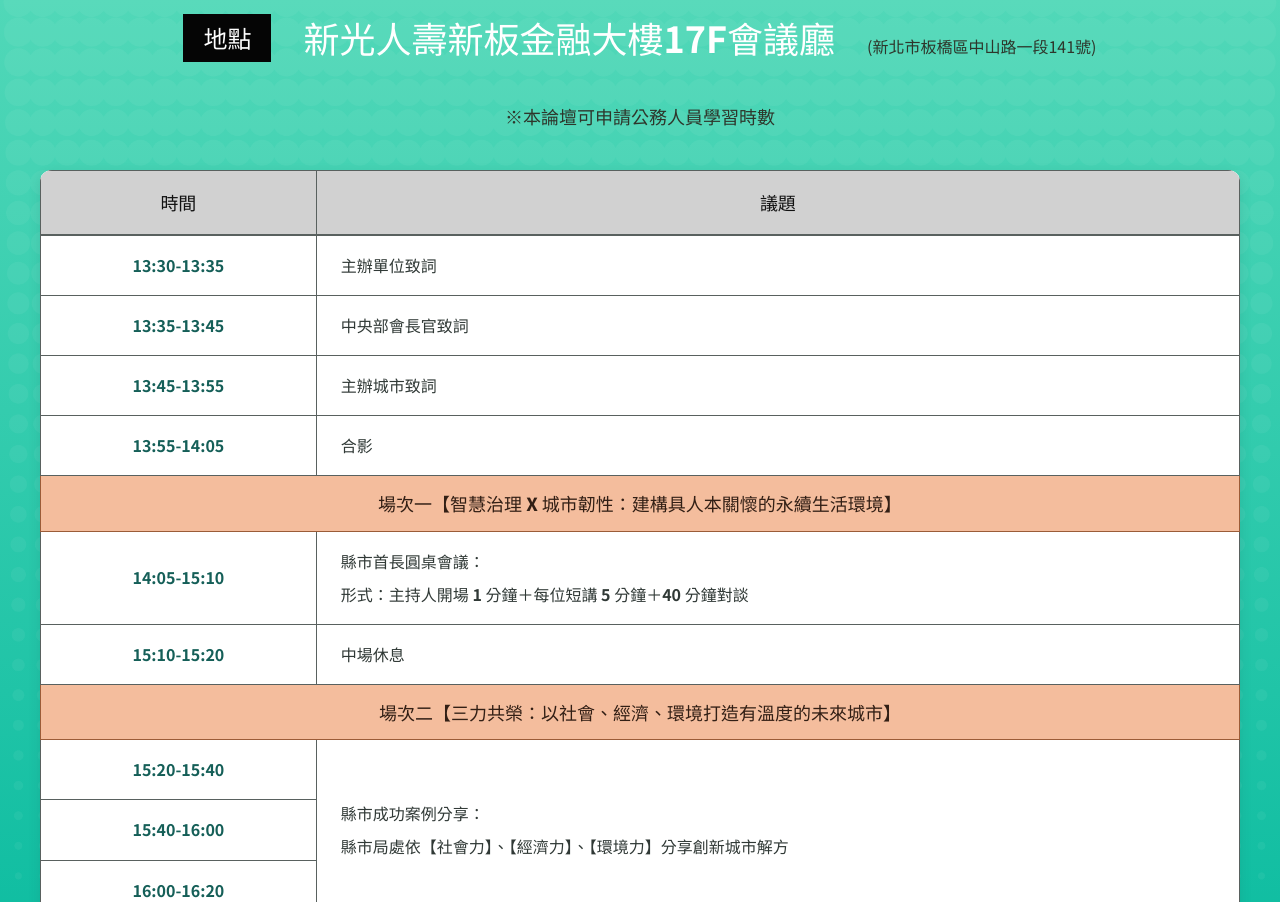
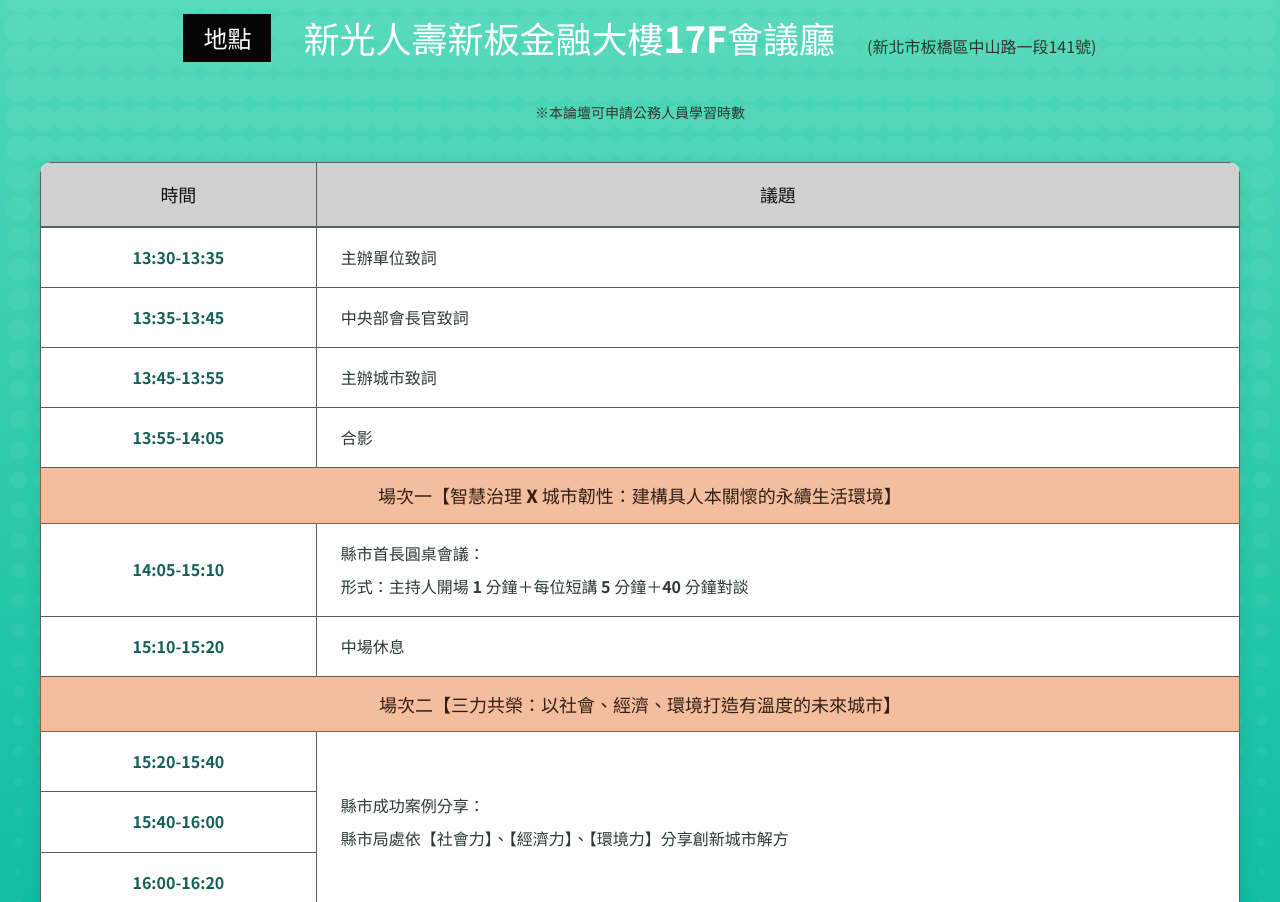
Before and after one commit to jackietsairock/SDGsforum, a Vue app: page / in a window 1280 px wide. Shown: the part 2638-3540 px from the top of the page. Built offline with nearby package versions, Linux system fonts and the light colour scheme.

Commit message:
調整議程頁面中註解的字體大小

```diff
--- a/src/components/agenda.vue
+++ b/src/components/agenda.vue
@@ -25,7 +25,7 @@
                     </div>
                 </div>
             </div>
-            <p class="agenda_note2 text-center text-lg text-[#2e362b] mt-0 mb-10">{{ infoData.note2 }}</p>
+            <p class="agenda_note2 text-center text-sm text-[#2e362b] mt-0 mb-10">{{ infoData.note2 }}</p>
             <div class="agenda_table_wrap">
                 <table class="agenda_table">
                     <caption class="sr-only">2026 SDGs永續城市交流論壇議程</caption>
```
